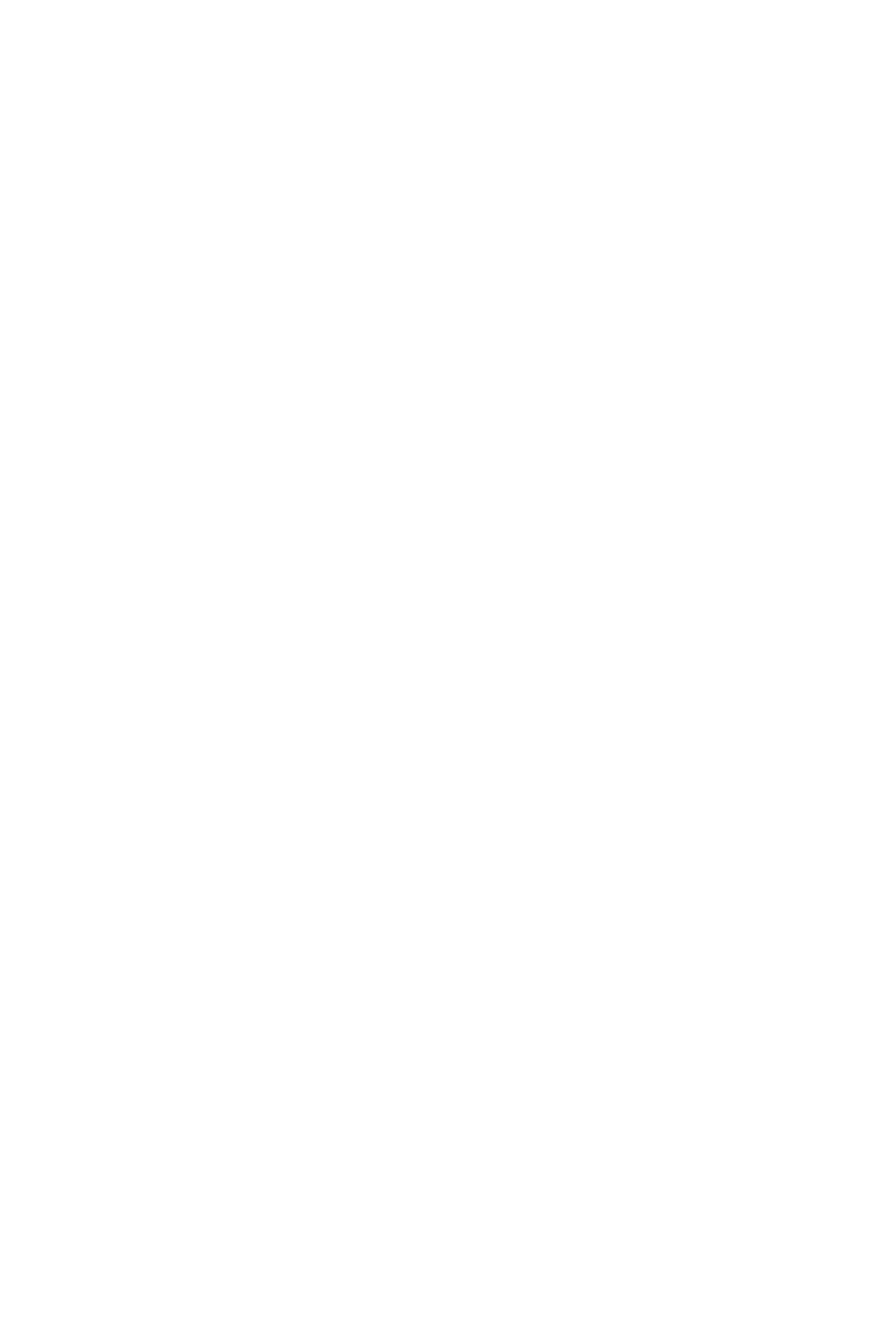
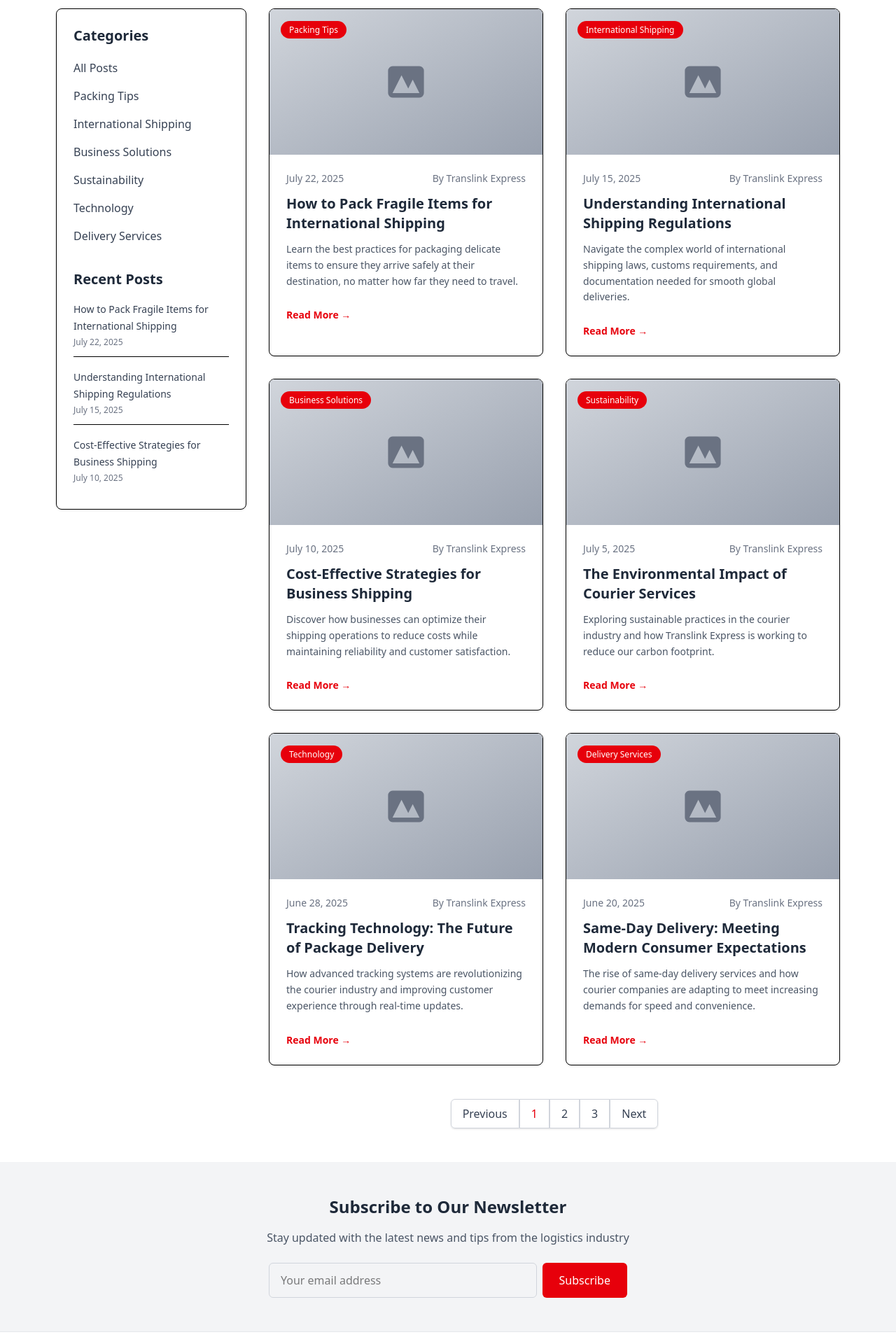
Before and after one commit to ishikabhoyar/courier, a React (Vite) app: page /blogs in a window 1280 px wide. Shown: the part 320-2240 px from the top of the page at 70% size. Before the commit the page ends 800 px from the top, so only its background shows below. Built offline with nearby package versions, Linux system fonts and the light colour scheme.

Commit message:
feat: enhance Blog page layout with Navbar, Footer, and improved content structure

```diff
--- a/src/pages/Blog.jsx
+++ b/src/pages/Blog.jsx
@@ -1,8 +1,227 @@
 import React from 'react'
+import Navbar from '../components/Navbar'
+import Footer from '../components/Footer'
 
 const Blog = () => {
+  const blogPosts = [
+    {
+      id: 1,
+      author: "Translink Express",
+      date: "July 22, 2025",
+      title: "How to Pack Fragile Items for International Shipping",
+      excerpt: "Learn the best practices for packaging delicate items to ensure they arrive safely at their destination, no matter how far they need to travel.",
+      image: "/blog1.jpg",
+      category: "Packing Tips"
+    },
+    {
+      id: 2,
+      author: "Translink Express",
+      date: "July 15, 2025",
+      title: "Understanding International Shipping Regulations",
+      excerpt: "Navigate the complex world of international shipping laws, customs requirements, and documentation needed for smooth global deliveries.",
+      image: "/blog2.jpg",
+      category: "International Shipping"
+    },
+    {
+      id: 3,
+      author: "Translink Express",
+      date: "July 10, 2025",
+      title: "Cost-Effective Strategies for Business Shipping",
+      excerpt: "Discover how businesses can optimize their shipping operations to reduce costs while maintaining reliability and customer satisfaction.",
+      image: "/blog3.jpg",
+      category: "Business Solutions"
+    },
+    {
+      id: 4,
+      author: "Translink Express",
+      date: "July 5, 2025",
+      title: "The Environmental Impact of Courier Services",
+      excerpt: "Exploring sustainable practices in the courier industry and how Translink Express is working to reduce our carbon footprint.",
+      image: "/blog4.jpg",
+      category: "Sustainability"
+    },
+    {
+      id: 5,
+      author: "Translink Express",
+      date: "June 28, 2025",
+      title: "Tracking Technology: The Future of Package Delivery",
+      excerpt: "How advanced tracking systems are revolutionizing the courier industry and improving customer experience through real-time updates.",
+      image: "/blog5.jpg",
+      category: "Technology"
+    },
+    {
+      id: 6,
+      author: "Translink Express",
+      date: "June 20, 2025",
+      title: "Same-Day Delivery: Meeting Modern Consumer Expectations",
+      excerpt: "The rise of same-day delivery services and how courier companies are adapting to meet increasing demands for speed and convenience.",
+      image: "/blog6.jpg",
+      category: "Delivery Services"
+    }
+  ]
+
+  const categories = [
+    "All Posts",
+    "Packing Tips",
+    "International Shipping",
+    "Business Solutions",
+    "Sustainability",
+    "Technology",
+    "Delivery Services"
+  ]
+
   return (
-    <div>Blog</div>
+    <div className="min-h-screen bg-white">
+      <Navbar />
+
+      {/* Hero Section */}
+      <div className="bg-gradient-to-r from-purple-100 to-indigo-100 py-16">
+        <div className="container mx-auto px-4 max-w-6xl">
+          <div className="text-center">
+            <h1 className="text-4xl md:text-5xl font-bold text-gray-800 mb-4">Our Blog</h1>
+            <p className="text-lg text-gray-600 max-w-2xl mx-auto">
+              Insights, tips, and news from the world of courier services and logistics
+            </p>
+          </div>
+        </div>
+      </div>
+
+      {/* Main Content */}
+      <div className="container mx-auto px-4 py-12 max-w-6xl">
+        <div className="flex flex-col md:flex-row gap-8">
+          {/* Sidebar */}
+          <div className="w-full md:w-1/4">
+            <div className="bg-white rounded-lg shadow-sm border p-6 sticky top-24">
+              <h3 className="font-bold text-xl mb-4 text-gray-800">Categories</h3>
+              <ul className="space-y-2">
+                {categories.map((category, index) => (
+                  <li key={index}>
+                    <button
+                      className="text-gray-700 hover:text-red-600 transition-colors w-full text-left py-1"
+                    >
+                      {category}
+                    </button>
+                  </li>
+                ))}
+              </ul>
+
+              <div className="mt-8">
+                <h3 className="font-bold text-xl mb-4 text-gray-800">Recent Posts</h3>
+                <ul className="space-y-4">
+                  {blogPosts.slice(0, 3).map(post => (
+                    <li key={post.id} className="border-b pb-3 last:border-0">
+                      <a href="#" className="text-sm font-medium text-gray-700 hover:text-red-600">
+                        {post.title}
+                      </a>
+                      <p className="text-xs text-gray-500 mt-1">{post.date}</p>
+                    </li>
+                  ))}
+                </ul>
+              </div>
+            </div>
+          </div>
+
+          {/* Blog Posts */}
+          <div className="w-full md:w-3/4">
+            <div className="grid grid-cols-1 md:grid-cols-2 lg:grid-cols-2 gap-8">
+              {blogPosts.map((post) => (
+                <article key={post.id} className="bg-white rounded-lg shadow-sm hover:shadow-md transition-shadow duration-300 overflow-hidden border">
+                  {/* Blog Image */}
+                  <div className="w-full h-52 bg-gray-200 relative overflow-hidden">
+                    <div className="absolute inset-0 bg-gradient-to-br from-gray-300 to-gray-400 flex items-center justify-center">
+                      <svg className="w-16 h-16 text-gray-500" fill="currentColor" viewBox="0 0 20 20">
+                        <path fillRule="evenodd" d="M4 3a2 2 0 00-2 2v10a2 2 0 002 2h12a2 2 0 002-2V5a2 2 0 00-2-2H4zm12 12H4l4-8 3 6 2-4 3 6z" clipRule="evenodd" />
+                      </svg>
+                    </div>
+
+                    {/* Category Tag */}
+                    <div className="absolute top-4 left-4">
+                      <span className="bg-red-600 text-white text-xs px-3 py-1 rounded-full">
+                        {post.category}
+                      </span>
+                    </div>
+                  </div>
+
+                  {/* Blog Content */}
+                  <div className="p-6">
+                    {/* Date & Author */}
+                    <div className="flex justify-between items-center mb-3 text-sm text-gray-500">
+                      <span>{post.date}</span>
+                      <span>By {post.author}</span>
+                    </div>
+
+                    {/* Title */}
+                    <h3 className="text-xl font-bold text-gray-800 mb-3 hover:text-red-600 transition-colors">
+                      <a href="#">{post.title}</a>
+                    </h3>
+
+                    {/* Excerpt */}
+                    <p className="text-gray-600 text-sm leading-relaxed mb-6">
+                      {post.excerpt}
+                    </p>
+
+                    {/* Read More Button */}
+                    <a
+                      href="#"
+                      className="inline-block text-red-600 font-bold text-sm hover:text-red-700 transition-colors duration-300"
+                    >
+                      Read More →
+                    </a>
+                  </div>
+                </article>
+              ))}
+            </div>
+
+            {/* Pagination */}
+            <div className="mt-12 flex justify-center">
+              <nav className="inline-flex rounded-md shadow">
+                <a href="#" className="py-2 px-4 border border-gray-300 bg-white rounded-l-md text-gray-700 hover:bg-gray-50">
+                  Previous
+                </a>
+                <a href="#" className="py-2 px-4 border border-gray-300 bg-white text-red-600 font-medium">
+                  1
+                </a>
+                <a href="#" className="py-2 px-4 border border-gray-300 bg-white text-gray-700 hover:bg-gray-50">
+                  2
+                </a>
+                <a href="#" className="py-2 px-4 border border-gray-300 bg-white text-gray-700 hover:bg-gray-50">
+                  3
+                </a>
+                <a href="#" className="py-2 px-4 border border-gray-300 bg-white rounded-r-md text-gray-700 hover:bg-gray-50">
+                  Next
+                </a>
+              </nav>
+            </div>
+          </div>
+        </div>
+      </div>
+
+      {/* Newsletter Section */}
+      <div className="bg-gray-100 py-12">
+        <div className="container mx-auto px-4 max-w-3xl text-center">
+          <h3 className="text-2xl font-bold text-gray-800 mb-4">Subscribe to Our Newsletter</h3>
+          <p className="text-gray-600 mb-6">
+            Stay updated with the latest news and tips from the logistics industry
+          </p>
+          <form className="flex flex-col md:flex-row gap-2 max-w-lg mx-auto">
+            <input
+              type="email"
+              placeholder="Your email address"
+              className="px-4 py-3 flex-1 border border-gray-300 rounded-md focus:outline-none focus:ring-2 focus:ring-red-500"
+              required
+            />
+            <button
+              type="submit"
+              className="bg-red-600 text-white px-6 py-3 rounded-md hover:bg-red-700 transition-colors font-medium"
+            >
+              Subscribe
+            </button>
+          </form>
+        </div>
+      </div>
+
+      <Footer />
+    </div>
   )
 }
 
```
